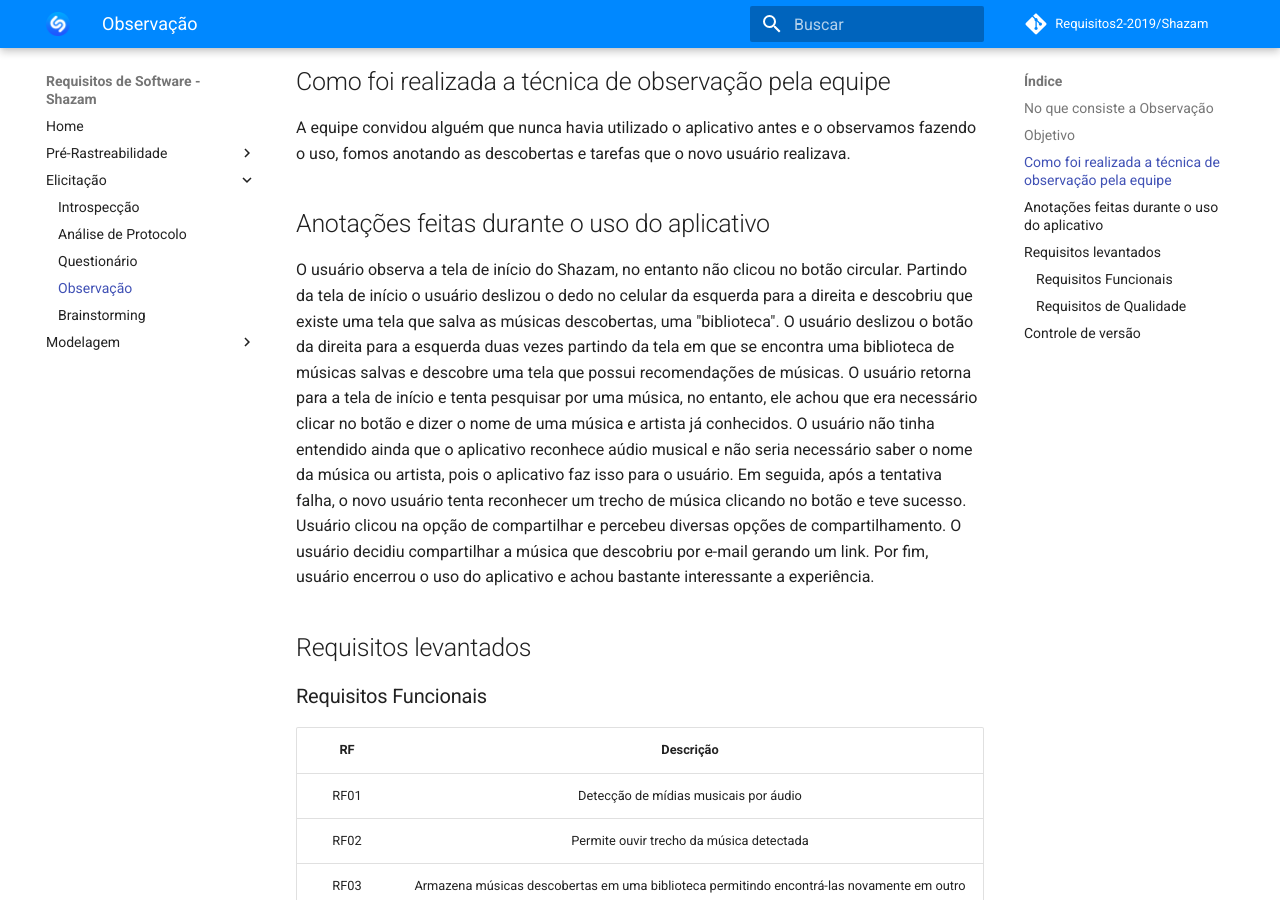
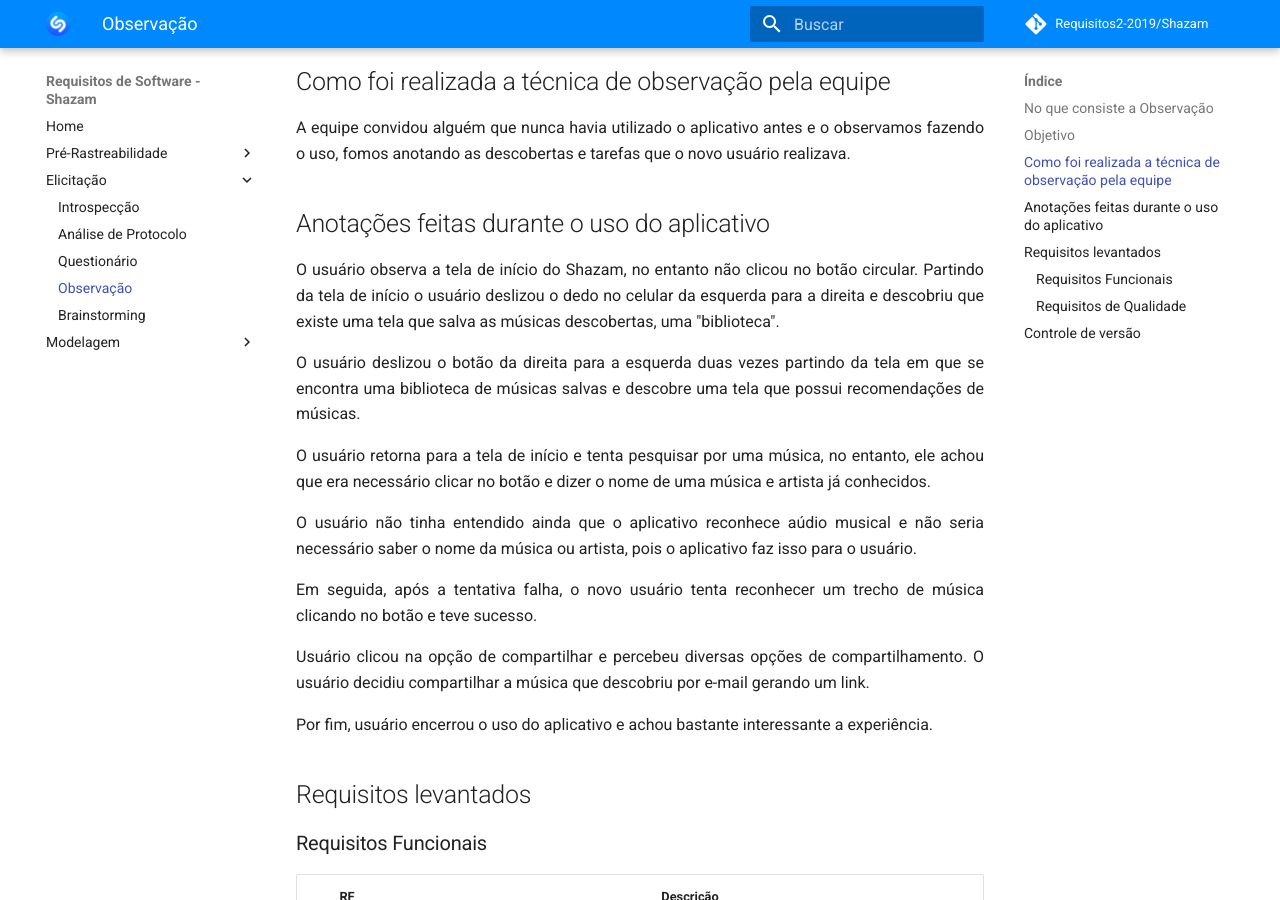
Before and after one commit to Wictorgirardi/2019.2-Shazam, an MkDocs documentation site: the page built from docs/elicitacao/observacao.md, in a window 1280 px wide and 900 px high, scrolled down 451 px. Built offline with MkDocs 1.6.1 and Material for MkDocs 9.7.7, drawn with Linux system fonts in a browser that asks for light colours; comment, search, counter and statistics services are not loaded; some of the changed text lies outside the part shown.

Commit message:
Update observacao.md

```diff
--- a/docs/elicitacao/observacao.md
+++ b/docs/elicitacao/observacao.md
@@ -2,32 +2,32 @@
 
 ## No que consiste a Observação
 
-A observação é uma técnica de grande utilidade para aquisição de
+<p align="justify">A observação é uma técnica de grande utilidade para aquisição de
 requisitos. Ela possibilita a inserção do desenvolvedor no ambiente de trabalho
 em que o usuário ou grupo de usuários trabalham, o qual observa as tarefas
-executadas pelo usuário, sem interferir no ambiente.
+executadas pelo usuário, sem interferir no ambiente.</p>
 
 ## Objetivo
 
-O intuito é obter requisitos
-através da análise das tarefas realizadas pelo usuário. É possível obter uma visão prática e realista da situação de interesse, como também, identificar comunicações informais e maneiras como as pessoas realizam tarefas.
+<p align="justify">O intuito é obter requisitos
+através da análise das tarefas realizadas pelo usuário. É possível obter uma visão prática e realista da situação de interesse, como também, identificar comunicações informais e maneiras como as pessoas realizam tarefas.</p>
 
 ## Como foi realizada a técnica de observação pela equipe
 
-A equipe convidou alguém que nunca havia utilizado o aplicativo antes e o observamos fazendo o uso, fomos anotando as descobertas e tarefas que o novo usuário realizava.
+<p align="justify">A equipe convidou alguém que nunca havia utilizado o aplicativo antes e o observamos fazendo o uso, fomos anotando as descobertas e tarefas que o novo usuário realizava.</p>
 
 ## Anotações feitas durante o uso do aplicativo
 
-O usuário observa a tela de início do Shazam, no entanto não clicou no botão circular.
-Partindo da tela de início o usuário deslizou o dedo no celular da esquerda para a direita e  descobriu que existe uma tela que salva as músicas descobertas, uma "biblioteca".
-O usuário deslizou o botão da direita para a esquerda duas vezes partindo da tela em que se encontra uma biblioteca de músicas salvas e descobre uma tela que possui recomendações de músicas.
-O usuário retorna para a tela de início e tenta pesquisar por uma música, no entanto, ele achou que era necessário clicar no botão e dizer o nome de uma música e artista já conhecidos.
-O usuário não tinha entendido ainda que o aplicativo reconhece aúdio musical e não seria necessário saber o nome da música ou artista, pois o aplicativo faz isso para o usuário.
-Em seguida, após a tentativa falha, o novo usuário tenta reconhecer um trecho de música clicando no botão
-e teve sucesso.
-Usuário clicou na opção de compartilhar e percebeu diversas opções de compartilhamento.
-O usuário decidiu compartilhar a música que descobriu por e-mail gerando um link.
-Por fim, usuário encerrou o uso do aplicativo e achou bastante interessante a experiência.
+<p align="justify">O usuário observa a tela de início do Shazam, no entanto não clicou no botão circular.
+Partindo da tela de início o usuário deslizou o dedo no celular da esquerda para a direita e  descobriu que existe uma tela que salva as músicas descobertas, uma "biblioteca".</p>
+<p align="justify">O usuário deslizou o botão da direita para a esquerda duas vezes partindo da tela em que se encontra uma biblioteca de músicas salvas e descobre uma tela que possui recomendações de músicas.</p>
+<p align="justify">O usuário retorna para a tela de início e tenta pesquisar por uma música, no entanto, ele achou que era necessário clicar no botão e dizer o nome de uma música e artista já conhecidos. </p>
+<p align="justify">O usuário não tinha entendido ainda que o aplicativo reconhece aúdio musical e não seria necessário saber o nome da música ou artista, pois o aplicativo faz isso para o usuário.</p>
+<p align="justify">Em seguida, após a tentativa falha, o novo usuário tenta reconhecer um trecho de música clicando no botão
+e teve sucesso.</p>
+<p align="justify">Usuário clicou na opção de compartilhar e percebeu diversas opções de compartilhamento.
+O usuário decidiu compartilhar a música que descobriu por e-mail gerando um link.</p>
+<p align="justify">Por fim, usuário encerrou o uso do aplicativo e achou bastante interessante a experiência.</p>
 
 
 
```
Also changed, not shown: other parts of docs/elicitacao/observacao.md (+1 -0 lines).
